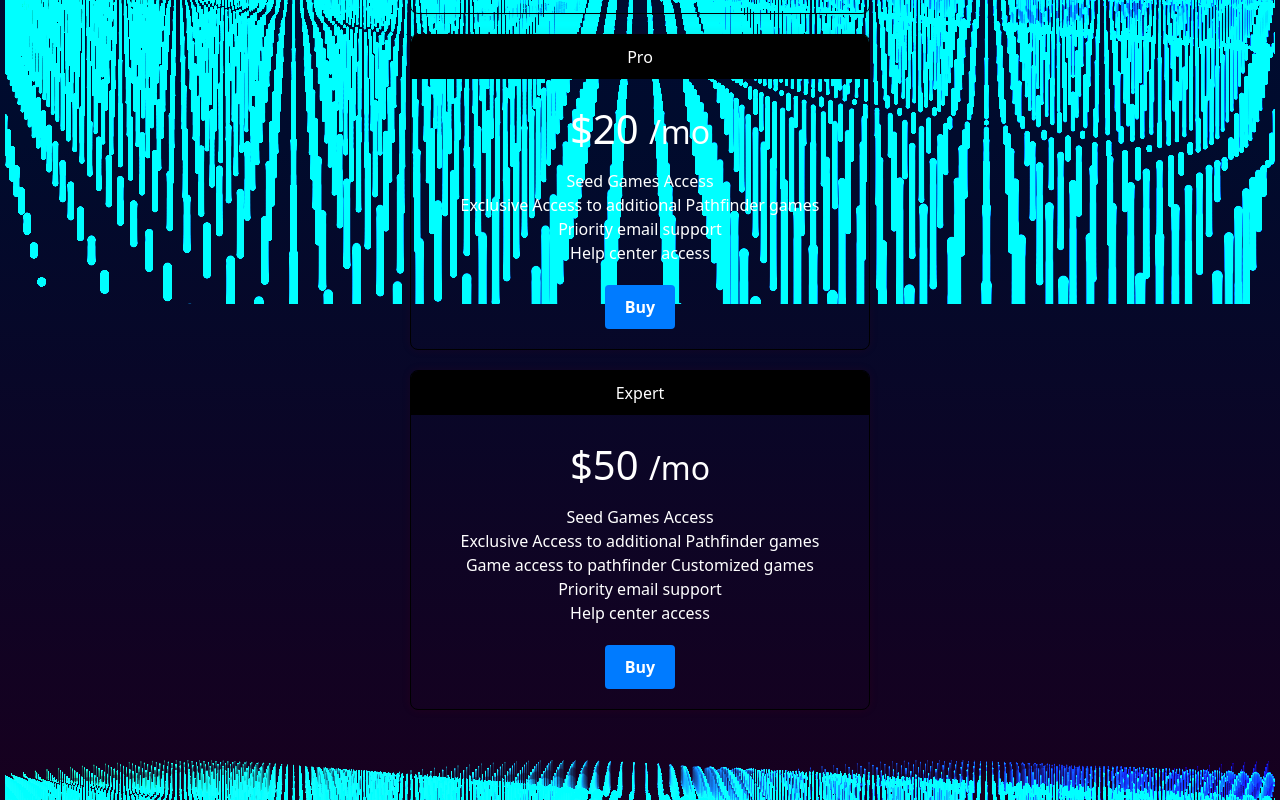
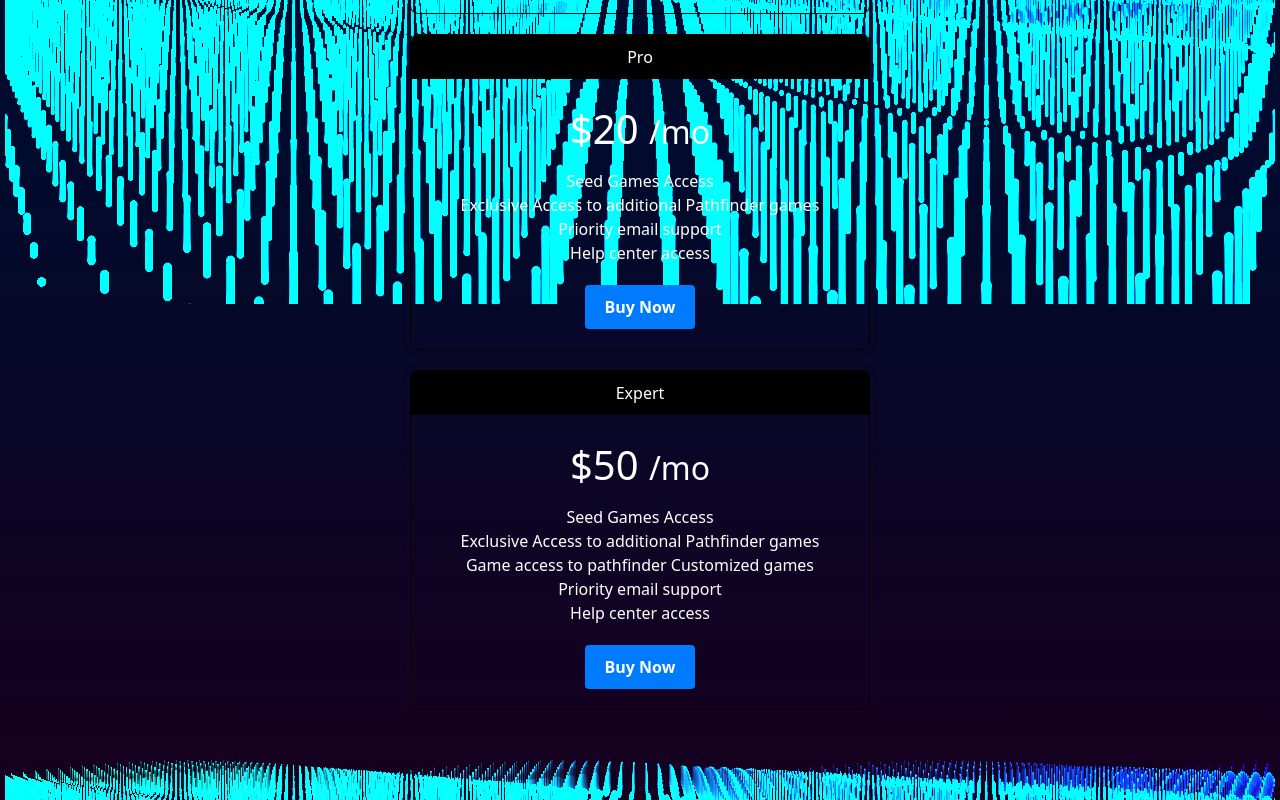
Before and after one commit to SilisK/pathfinder-game, a React (Vite) app: page /membership in a window 1280 px wide. Shown: the part 516-1316 px from the top of the page. Built offline with nearby package versions, Linux system fonts and the light colour scheme.

Commit message:
change buy to buy now

```diff
--- a/src/Pages/Membership.jsx
+++ b/src/Pages/Membership.jsx
@@ -57,7 +57,7 @@ export default function Membership() {
                     <li>Priority email support</li>
                     <li>Help center access</li>
                   </ul>
-                  <button className="btn btn-lg">Buy</button>
+                  <button className="btn btn-lg">Buy Now</button>
                 </div>
               </div>
             </div>
@@ -77,7 +77,7 @@ export default function Membership() {
                     <li>Priority email support</li>
                     <li>Help center access</li>
                   </ul>
-                  <button className="btn btn-lg">Buy</button>
+                  <button className="btn btn-lg">Buy Now</button>
                 </div>
               </div>
             </div>
```
